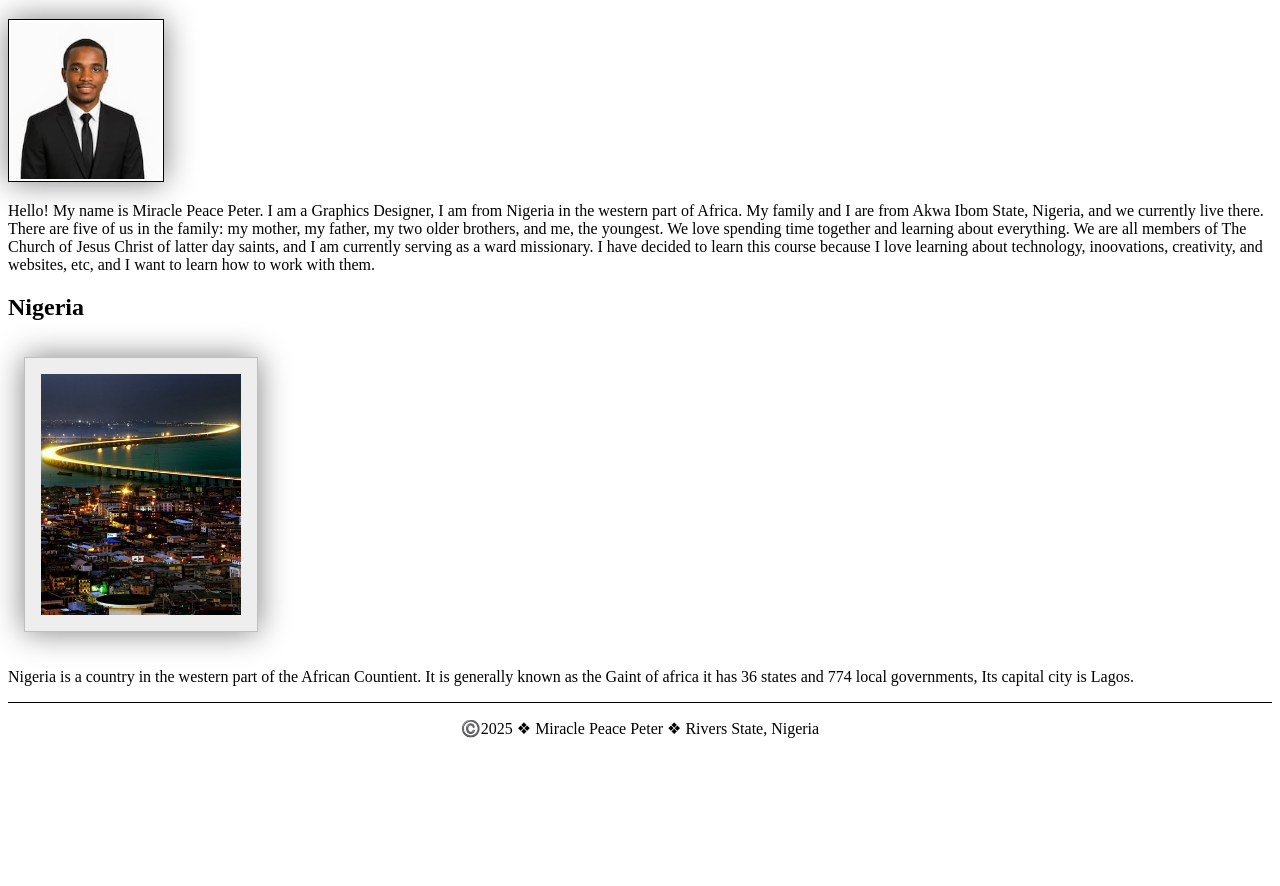
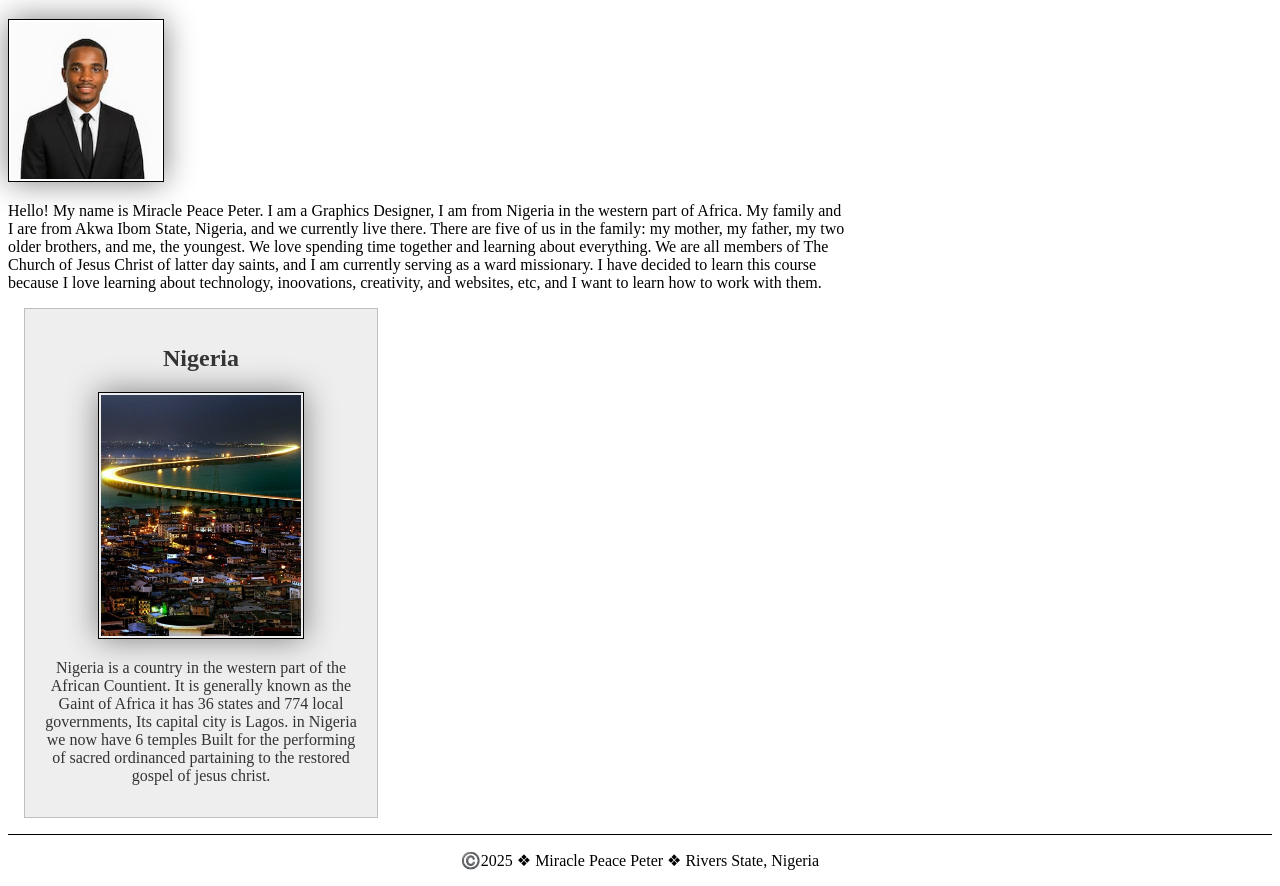
Before and after one commit to peacemiraclepeter/wdd130, a plain HTML site: page index.html in a window 1280 px wide. Shown: the part 205-1091 px from the top of the page. Before the commit the page ends 959 px from the top, so only its background shows below. Drawn offline with Linux system fonts and the light colour scheme.

Commit message:
finally adjusted

```diff
--- a/index.html
+++ b/index.html
@@ -36,8 +36,8 @@
         <h2> Nigeria</h2>
         <img src="images/Nigeria.jpeg" alt="Nigeria Landscape">
         <p>Nigeria is a country in the western part of the African Countient. It is generally known as the Gaint of
-            africa
-            it has 36 states and 774 local governments, Its capital city is Lagos.</p>
+            Africa it has 36 states and 774 local governments, Its capital city is Lagos. in Nigeria we now have 6
+            temples Built for the performing of sacred ordinanced partaining to the restored gospel of jesus christ.</p>
     </aside>
     <footer>
         <p>©️2025 &#10070; Miracle Peace Peter &#10070; Rivers State, Nigeria</p>
--- a/styles/styles.css
+++ b/styles/styles.css
@@ -21,8 +21,10 @@ img  {
     box-shadow: 0 0 30px gray;
 }
 
-p  {
-    padding: 0px;
+p  {padding: 0px;}
+
+main  {
+    max-width: 840px;
 }
 
 main img {
@@ -30,9 +32,8 @@ main img {
     height: auto;
 }
 
-aside img {
-    width: 200px;
-    height: auto;
+aside {
+    width: 20rem;
     margin: 1rem;
     border: 1px solid rgb(0 0 0 / 0.2); /* 1️⃣ */
     padding: 1rem;
@@ -40,6 +41,12 @@ aside img {
     color: #333;
     text-align: center;
 }
+
+aside img {
+    width: 200px;
+    height: auto;
+}
+
 footer {
     margin-top: 15px;
     border-top: 1px solid #000;
```
